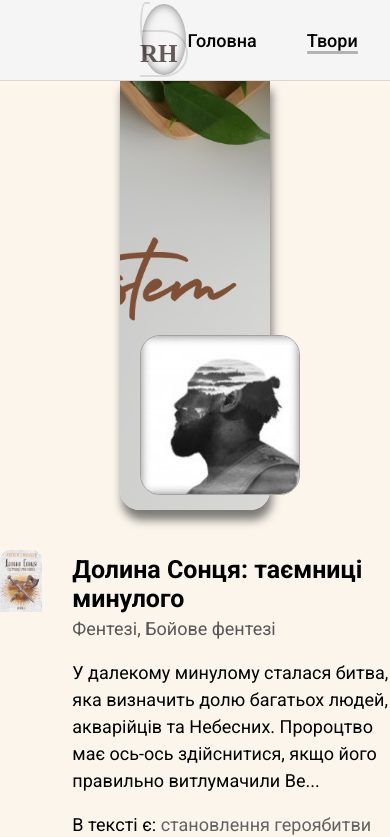
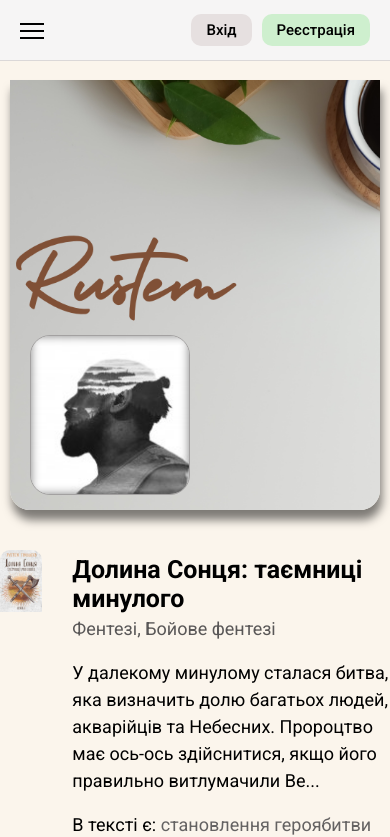
Before and after one commit to Himadieiev/rustem-writer, a React (Create React App) app: page /rustem-writer/works in a window 390 px wide. Shown: the top 837 px of the page. Built offline with nearby package versions, Linux system fonts and the light colour scheme; a web font is replaced by a local one.

Commit message:
added burger/update styles

```diff
--- a/src/components/Footer/Footer.module.css
+++ b/src/components/Footer/Footer.module.css
@@ -7,26 +7,16 @@
 
 .footer__wrapper {
   display: flex;
-  flex-direction: column;
-  align-items: center;
-  row-gap: 27px;
+  justify-content: center;
 }
 
 .copyright {
-  font-size: 16px;
+  font-size: 14px;
 }
 
-.copyright p + p {
-  margin-top: 0.5em;
-}
-
-@media (max-width: 620px) {
-  .footer {
-    padding: 40px 0 30px;
-  }
-
-  .footer__wrapper {
-    row-gap: 20px;
+@media (min-width: 768px) {
+  .copyright {
+    font-size: 16px;
   }
 }
 
--- a/src/components/Hero/Hero.module.css
+++ b/src/components/Hero/Hero.module.css
@@ -9,6 +9,8 @@
   border-bottom-right-radius: 20px;
   box-shadow: 2px 10px 10px rgba(0, 0, 0, 0.5);
   position: relative;
+  margin-right: auto;
+  margin-left: auto;
 }
 
 .bg-works {
--- a/src/components/Navbar/Navbar.jsx
+++ b/src/components/Navbar/Navbar.jsx
@@ -39,6 +39,11 @@ const Navbar = () => {
             <NavLink to="/" className={css.logo}>
               RH
             </NavLink>
+          </div>
+          <div className={css.hamburger}>
+            <span className={css.hamburgerTop}></span>
+            <span className={css.hamburgerMiddle}></span>
+            <span className={css.hamburgerBottom}></span>
           </div>
           <nav className={css.nav}>
             <NavLink
--- a/src/components/Navbar/Navbar.module.css
+++ b/src/components/Navbar/Navbar.module.css
@@ -6,17 +6,32 @@
 }
 
 .headerTop {
-  height: 80px;
-  padding-left: 20px;
-  padding-right: 20px;
+  height: 60px;
+  padding-left: 10px;
+  padding-right: 10px;
   display: flex;
   align-items: center;
   justify-content: space-between;
 }
 
+@media (min-width: 1100px) {
+  .headerTop {
+    height: 80px;
+    padding-left: 20px;
+    padding-right: 20px;
+  }
+}
+
 .logoWrapper {
-  color: rgb(101, 90, 90);
-  transition: scale 0.2s linear, color 0.2s ease-in;
+  display: none;
+}
+
+@media (min-width: 768px) {
+  .logoWrapper {
+    display: block;
+    color: rgb(101, 90, 90);
+    transition: scale 0.2s linear, color 0.2s ease-in;
+  }
 }
 
 .logoWrapper:hover {
@@ -26,29 +41,36 @@
 
 .logo {
   position: relative;
-  font-size: 25px;
+  font-size: 20px;
   font-weight: 900;
-  border: 2px solid rgb(221, 217, 217);
-  border-radius: 50%;
   padding: 8px;
   font-family: Klee One;
 }
 
-.logo::before {
-  content: "";
-  position: absolute;
-  top: 0;
-  left: 0;
-  width: 100%;
-  height: 100%;
-  border-radius: 50%;
-  box-shadow: inset 0 0 10px rgba(0, 0, 0, 0.5);
+@media (min-width: 768px) {
+  .logo {
+    font-size: 25px;
+  }
 }
 
 .nav {
-  display: flex;
-  gap: 50px;
-  font-weight: 500;
+  display: none;
+}
+
+@media (min-width: 768px) {
+  .nav {
+    display: flex;
+    font-weight: 500;
+    gap: 30px;
+    font-size: 15px;
+  }
+}
+
+@media (min-width: 1100px) {
+  .nav {
+    gap: 50px;
+    font-size: 18px;
+  }
 }
 
 .link {
@@ -96,12 +118,84 @@
 }
 
 .userName {
-  font-size: 25px;
+  font-size: 18px;
   font-weight: 500;
   color: rgb(6, 110, 6);
   font-family: Caveat;
 }
 
+@media (min-width: 768px) {
+  .userName {
+    font-size: 20px;
+  }
+}
+
+@media (min-width: 1100px) {
+  .userName {
+    font-size: 25px;
+  }
+}
+
+.logout {
+  font-size: 12px;
+}
+
+@media (min-width: 1100px) {
+  .logout {
+    font-size: 15px;
+  }
+}
+
 .name {
   font-weight: 600;
 }
+
+.hamburger {
+  margin-top: 10px;
+  cursor: pointer;
+  width: 24px;
+  height: 24px;
+  transition: all 0.25s;
+  position: relative;
+}
+
+@media (min-width: 768px) {
+  .hamburger {
+    visibility: hidden;
+  }
+}
+
+.hamburgerTop {
+  position: absolute;
+  top: 0;
+  left: 0;
+  width: 24px;
+  height: 2px;
+  background: #000;
+  transform: rotate(0);
+  transition: all 0.5s;
+}
+
+.hamburgerMiddle {
+  position: absolute;
+  top: 0;
+  left: 0;
+  width: 24px;
+  height: 2px;
+  background: #000;
+  transform: rotate(0);
+  transition: all 0.5s;
+  transform: translateY(7px);
+}
+
+.hamburgerBottom {
+  position: absolute;
+  top: 0;
+  left: 0;
+  width: 24px;
+  height: 2px;
+  background: #000;
+  transform: rotate(0);
+  transition: all 0.5s;
+  transform: translateY(14px);
+}
--- a/src/pages/Home/Home.jsx
+++ b/src/pages/Home/Home.jsx
@@ -79,7 +79,7 @@ const Home = () => {
           </li>
           <li
             ref={elementRefs[1]}
-            className={`${css.block}
+            className={`${css.block} ${css.blockRev}
               ${elVisibility[1] ? css.visible : css.hiddenReversed}`}
           >
             <div className={css.img}>
--- a/src/pages/Home/Home.module.css
+++ b/src/pages/Home/Home.module.css
@@ -6,54 +6,163 @@
   height: 100%;
 }
 
+@media (max-width: 1100px) {
+  .home {
+    min-height: calc(100vh - 60px);
+    padding-top: 60px;
+  }
+}
+
+.greet {
+  margin-top: 30px;
+  margin-bottom: 30px;
+  text-align: center;
+  font-size: 30px;
+  font-weight: 600;
+  color: rgb(67, 66, 66);
+  font-family: Caveat;
+}
+
+@media (min-width: 768px) {
+  .greet {
+    font-size: 40px;
+  }
+}
+
+@media (min-width: 1100px) {
+  .greet {
+    font-size: 50px;
+  }
+}
+
+@media (min-width: 1440px) {
   .greet {
     margin-top: 50px;
     margin-bottom: 70px;
     text-align: center;
     font-size: 70px;
-  font-weight: 500;
     color: rgb(67, 66, 66);
     font-family: Caveat;
   }
+}
 
 .blocks {
-  width: 1000px;
+  width: calc(100% - 20px);
   margin-left: auto;
   margin-right: auto;
   display: flex;
   flex-direction: column;
+  gap: 30px;
+}
+
+@media (min-width: 768px) {
+  .blocks {
+    width: calc(100% - 68px);
+    gap: 40px;
+  }
+}
+
+@media (min-width: 1100px) {
+  .blocks {
+    width: calc(100% - 120px);
+    gap: 50px;
+  }
+}
+
+@media (min-width: 1440px) {
+  .blocks {
+    width: 1000px;
+    display: flex;
+    flex-direction: column;
     gap: 70px;
+  }
 }
 
 .block {
   display: flex;
+  flex-direction: column;
+  align-items: center;
+  gap: 20px;
+}
+
+@media (min-width: 768px) {
+  .block {
+    flex-direction: row;
+  }
+}
+
+@media (min-width: 1100px) {
+  .block {
+    gap: 30px;
+  }
+}
+
+@media (min-width: 1440px) {
+  .block {
     gap: 40px;
     justify-content: space-around;
   }
+}
+
+@media (max-width: 767px) {
+  .blockRev {
+    flex-direction: column-reverse;
+  }
+}
 
 .img {
+  display: flex;
+  justify-content: center;
   border-radius: 10px;
   overflow: hidden;
+  width: calc(100% - 20px);
+}
+
+@media (min-width: 768px) {
+  .img {
+    width: 300px;
+  }
+}
+
+@media (min-width: 1100px) {
+  .img {
     width: 250px;
+  }
+}
+
+@media (min-width: 1440px) {
+  .img {
+    width: 250px;
+  }
 }
 
 .text {
   font-family: Caveat;
+  font-size: 25px;
+  width: calc(100% - 20px);
+}
+
+@media (min-width: 768px) {
+  .text {
+    font-size: 25px;
+    width: 100%;
+  }
+}
+
+@media (min-width: 1100px) {
+  .text {
     font-size: 30px;
+  }
+}
+
+@media (min-width: 1440px) {
+  .text {
     width: 500px;
     padding-top: 20px;
   }
-
-.block2 {
-  display: flex;
-  gap: 40px;
 }
 
-.block3 {
-  display: flex;
-  gap: 40px;
-}
-
+@media (min-width: 768px) {
   .hidden {
     opacity: 0;
     filter: blur(3px);
@@ -72,3 +181,4 @@
     transform: translateX(0);
     transition: 1.5s;
   }
+}
--- a/src/styles/common.css
+++ b/src/styles/common.css
@@ -12,7 +12,44 @@ body {
 }
 
 .container {
+  margin: 0 auto;
+  padding: 0 10px;
   max-width: 1440px;
-  margin: 0 auto;
-  padding: 0 120px;
+  width: 100%;
 }
+
+@media (min-width: 768px) {
+  .container {
+    padding: 0 34px;
+  }
+}
+
+@media (min-width: 1100px) {
+  .container {
+    padding: 0 60px;
+  }
+}
+
+@media (min-width: 1440px) {
+  .container {
+    padding: 0 120px;
+  }
+}
+
+/* .class {
+}
+
+@media (min-width: 768px) {
+  .class {
+  }
+}
+
+@media (min-width: 1100px) {
+  .class {
+  }
+}
+
+@media (min-width: 1440px) {
+  .class {
+  }
+} */
```
Lines whose indentation alone changed are shown as unchanged.
